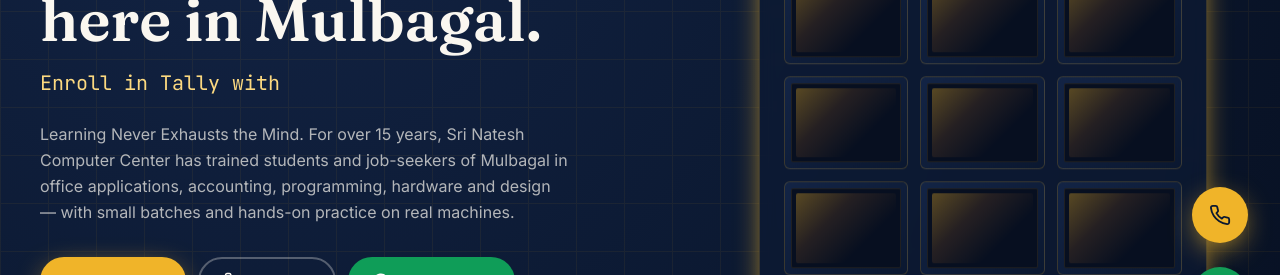
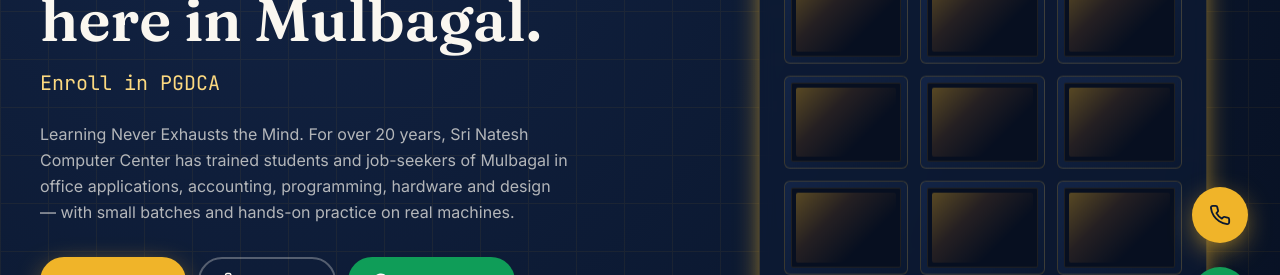
Before and after one commit to navagowda/-snit-website-, a Next.js app: page / in a window 1280 px wide. Shown: the part 445-720 px from the top of the page. Built offline with nearby package versions, Linux system fonts and the light colour scheme; no server answers.

Commit message:
Add files via upload

```diff
--- a/app/page.tsx
+++ b/app/page.tsx
@@ -1,7 +1,7 @@
 import Link from "next/link";
 import type { Metadata } from "next";
 import {
-  Laptop, Award, Users, BookOpenCheck, ArrowRight, Sparkles, ShieldCheck, Clock,
+  Laptop, Award, Users, BookOpenCheck, ArrowRight, Sparkles, ShieldCheck, Clock, UserRound,
 } from "lucide-react";
 import Hero from "@/components/Hero";
 import Section from "@/components/Section";
@@ -126,13 +126,42 @@
           <span className="flex items-center gap-2 text-sm"><ShieldCheck size={18} className="text-gold-deep dark:text-gold" /> RCSS Bangalore Recognized</span>
           <span className="flex items-center gap-2 text-sm"><Award size={18} className="text-gold-deep dark:text-gold" /> Govt. of Karnataka Recognized</span>
           <span className="flex items-center gap-2 text-sm"><Sparkles size={18} className="text-gold-deep dark:text-gold" /> Skill India Recognized</span>
-          <span className="flex items-center gap-2 text-sm"><Clock size={18} className="text-gold-deep dark:text-gold" /> 15+ Years Serving Mulbagal</span>
+          <span className="flex items-center gap-2 text-sm"><Clock size={18} className="text-gold-deep dark:text-gold" /> 20+ Years Serving Mulbagal</span>
         </div>
       </Section>
 
       {/* FAQ */}
       <Section eyebrow="FAQ" title="Common questions from new students">
         <FAQ items={FAQ_ITEMS} />
+      </Section>
+
+
+      {/* Founder */}
+      <Section eyebrow="Founder & Director" title="Guiding SNIT with practical computer education">
+        <div className="grid items-center gap-10 rounded-3xl border border-navy-100 bg-white p-8 shadow-card dark:border-navy-700 dark:bg-navy-800 lg:grid-cols-[0.75fr_1.25fr]">
+          <div className="mx-auto flex h-64 w-64 items-center justify-center overflow-hidden rounded-3xl border border-gold/30 bg-gradient-to-br from-navy-900 via-navy-800 to-navy-700 text-cream shadow-gold">
+            <div className="text-center">
+              <UserRound className="mx-auto mb-4 text-gold" size={72} />
+              <p className="font-display text-4xl font-semibold text-gold">NG</p>
+              <p className="mt-1 text-xs uppercase tracking-[0.25em] text-cream/60">Founder</p>
+            </div>
+          </div>
+          <div>
+            <p className="eyebrow text-gold-deep dark:text-gold">Sri Natesh Computer Center</p>
+            <h3 className="mt-3 font-display text-3xl font-semibold text-navy-900 dark:text-cream sm:text-4xl">
+              Mr. Natesh Gowda
+            </h3>
+            <p className="mt-2 font-semibold text-navy-600 dark:text-cream/70">
+              Founder & Director
+            </p>
+            <p className="mt-5 text-balance leading-relaxed text-navy-600 dark:text-cream/70">
+              With a commitment to quality education, practical learning and student success, Mr. Natesh Gowda has helped SNIT become a trusted computer training institute in Mulbagal.
+            </p>
+            <p className="mt-4 text-balance leading-relaxed text-navy-600 dark:text-cream/70">
+              The institute focuses on affordable computer education, hands-on training, career-ready skills and personal guidance for students, job seekers and working professionals.
+            </p>
+          </div>
+        </div>
       </Section>
 
       {/* CTA */}
--- a/components/Hero.tsx
+++ b/components/Hero.tsx
@@ -5,7 +5,18 @@
 import Particles from "./Particles";
 import SealBadge from "./SealBadge";
 
-const COURSE_WORDS = ["DCA", "ADCA", "PGDCA", "Tally with GST", "Python", "Web Designing", "Abacus"];
+const COURSE_WORDS = [
+  "CIT",
+  "DCA",
+  "ADCA",
+  "PGDCA",
+  "DTP",
+  "Tally with GST",
+  "Hardware & Networking",
+  "Multimedia & Graphics",
+  "Web Designing",
+  "Abacus Academy",
+];
 
 export default function Hero() {
   return (
@@ -36,7 +47,7 @@
           </p>
 
           <p className="mt-5 max-w-xl text-balance text-base leading-relaxed text-cream/70">
-            {SITE.tagline} For over 15 years, Sri Natesh Computer Center has trained students and job-seekers of
+            {SITE.tagline} For over 20 years, Sri Natesh Computer Center has trained students and job-seekers of
             Mulbagal in office applications, accounting, programming, hardware and design — with small batches and
             hands-on practice on real machines.
           </p>
--- a/lib/site.ts
+++ b/lib/site.ts
@@ -27,7 +27,7 @@
     "https://www.google.com/maps?q=Sri+Natesh+Computer+Center+Thyagaraja+Colony+Mulbagal+Karnataka+563131&output=embed",
   mapLink: "https://share.google/0rVgg6jGRrsZAGQZp",
   stats: [
-    { label: "Years of Training Excellence", value: "15+" },
+    { label: "Years of Training Excellence", value: "20+" },
     { label: "Students Trained", value: "6000+" },
     { label: "Courses Offered", value: "20+" },
     { label: "Recognized Programs", value: "RCSS" },
```
